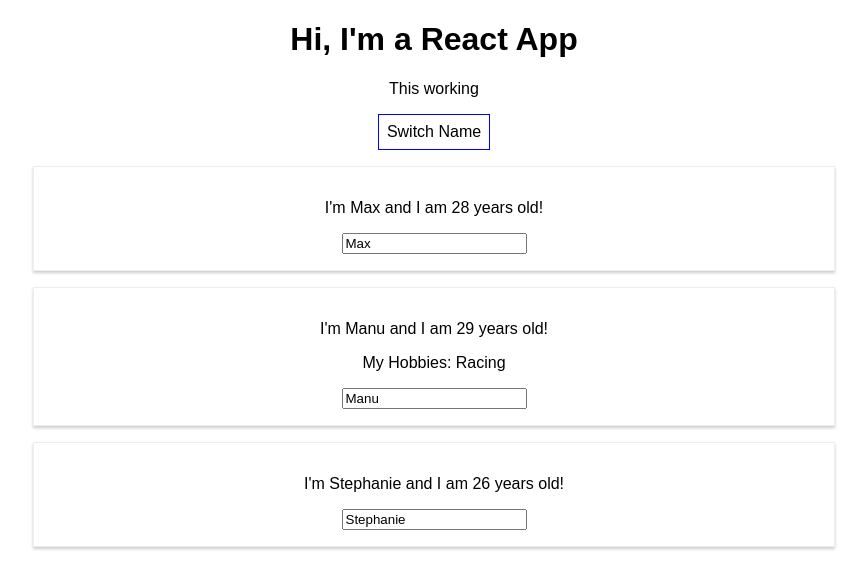
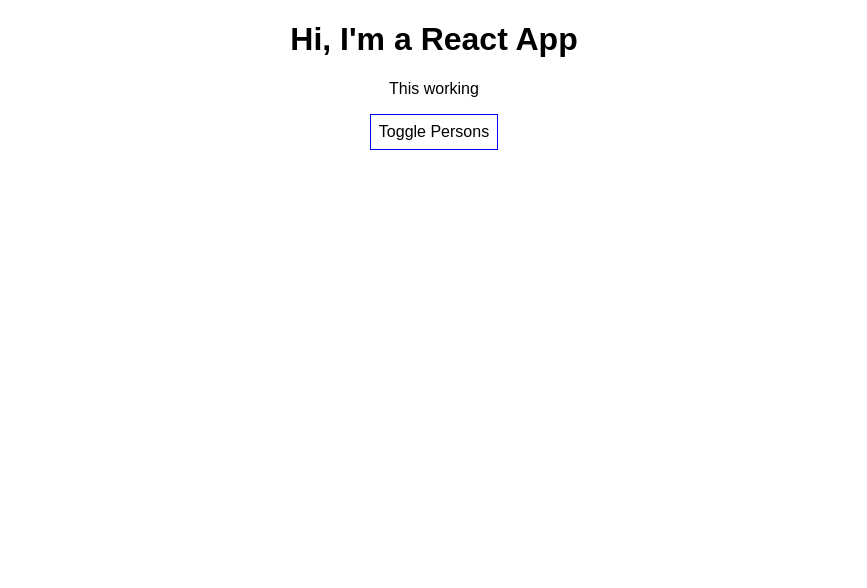
Before and after one commit to gaborcserto/react-complete-guide, a React (Create React App) app: page / in a window 1280 px wide. Shown: the top 588 px of the page, without its empty margins (206-1073 px from the left). Built offline with nearby package versions, Linux system fonts and the light colour scheme.

Commit message:
Rendering Content Conditionally

```diff
--- a/src/App.js
+++ b/src/App.js
@@ -9,7 +9,8 @@
             { name: 'Manu', age: 29 },
             { name: 'Stephanie', age: 26 }
         ],
-        otherState: 'Some other value'
+        otherState: 'Some other value',
+        showPersons: false
     }
 
     switchNameHandler = (newName) => {
@@ -32,6 +33,11 @@
         })
     }
 
+    togglePersonsHandler = () => {
+        const doesShow = this.state.showPersons;
+        this.setState({ showPersons: !doesShow });
+    }
+
     render() {
 
         const style = {
@@ -48,7 +54,10 @@
                 <p>This working</p>
                 <button
                     style={style}
-                    onClick={() => this.switchNameHandler('Maximilian!!')}>Switch Name</button>
+                    onClick={this.togglePersonsHandler}>Toggle Persons</button>
+                {
+                    this.state.showPersons === true ?
+                        <div>
                             <Person
                                 name={this.state.persons[0].name}
                                 age={this.state.persons[0].age}/>
@@ -60,6 +69,8 @@
                             <Person
                                 name={this.state.persons[2].name}
                                 age={this.state.persons[2].age}/>
+                        </div> : null
+                }
             </div>
         );
     }
```
Lines whose indentation alone changed are shown as unchanged.
